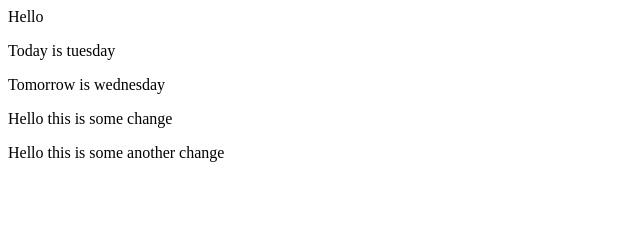
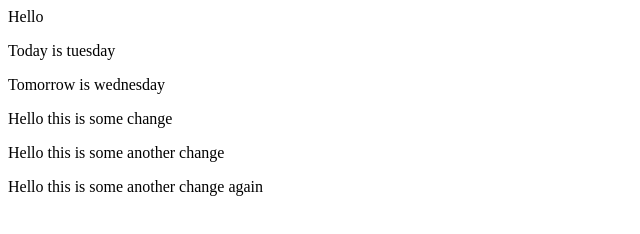
Before and after one commit to ThinhTA96/GitFlowTest, a plain HTML site: page index.html in a window 1280 px wide. Shown: the whole page, without its empty margins (0-640 px from the left). Drawn offline with Linux system fonts and the light colour scheme.

Commit message:
another change again

```diff
--- a/index.html
+++ b/index.html
@@ -4,4 +4,5 @@
     <p>Tomorrow is wednesday</p>
     <p>Hello this is some change</p>
     <p>Hello this is some another change</p>
+    <p>Hello this is some another change again</p>
 </html>
```
